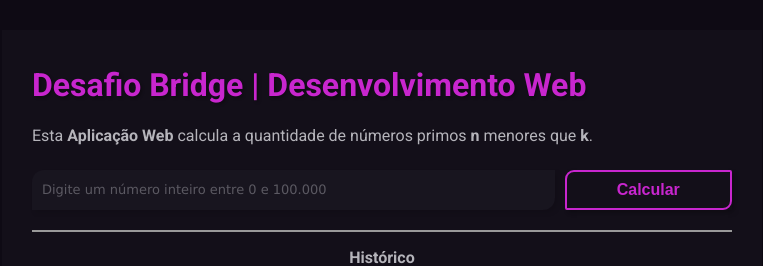
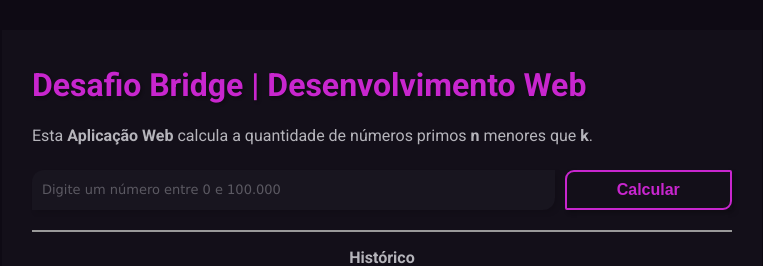
Before and after one commit to rafaelviefe/app-bridge-main, a React (Create React App) app in the folder frontend/: page / in a window 1280 px wide. Shown: the top 266 px of the page, without its empty margins (258-1021 px from the left). Built offline with nearby package versions, Linux system fonts and the light colour scheme.

Commit message:
🔹ValidaçõesFrontend

```diff
--- a/frontend/src/components/AddCalculo.jsx
+++ b/frontend/src/components/AddCalculo.jsx
@@ -3,7 +3,7 @@ import Button from './Button';
 import api from '../api.js';
 import './AddCalculo.css';
 
-/*Integração*/
+/*Integração, validação e funcionamento do input*/
 
 const AddCalculo = ({handleCalculoAddition}) => {
     const backend = (entrada) => {
@@ -22,8 +22,13 @@ const AddCalculo = ({handleCalculoAddition}) => {
     const [inputData, setInputData] = useState();
 
     const handleInputChange = (e) => {
+
+    if (e.target.value < 0 || e.target.value > 100000){
+        alert('Digite apenas números entre 0 e 100.000!')
+    }else{
         setInputData(e.target.value);
-    };
+    }
+};
 
     const handleAddCalculoClick = () => {
         backend(inputData);
@@ -42,7 +47,7 @@ const AddCalculo = ({handleCalculoAddition}) => {
                 value={inputData}
 
                 className='add-calculo-input'
-                placeholder='Digite um número inteiro entre 0 e 100.000'
+                placeholder='Digite um número entre 0 e 100.000'
             />
 
             <div className='add-calculo-button-container'>
```
